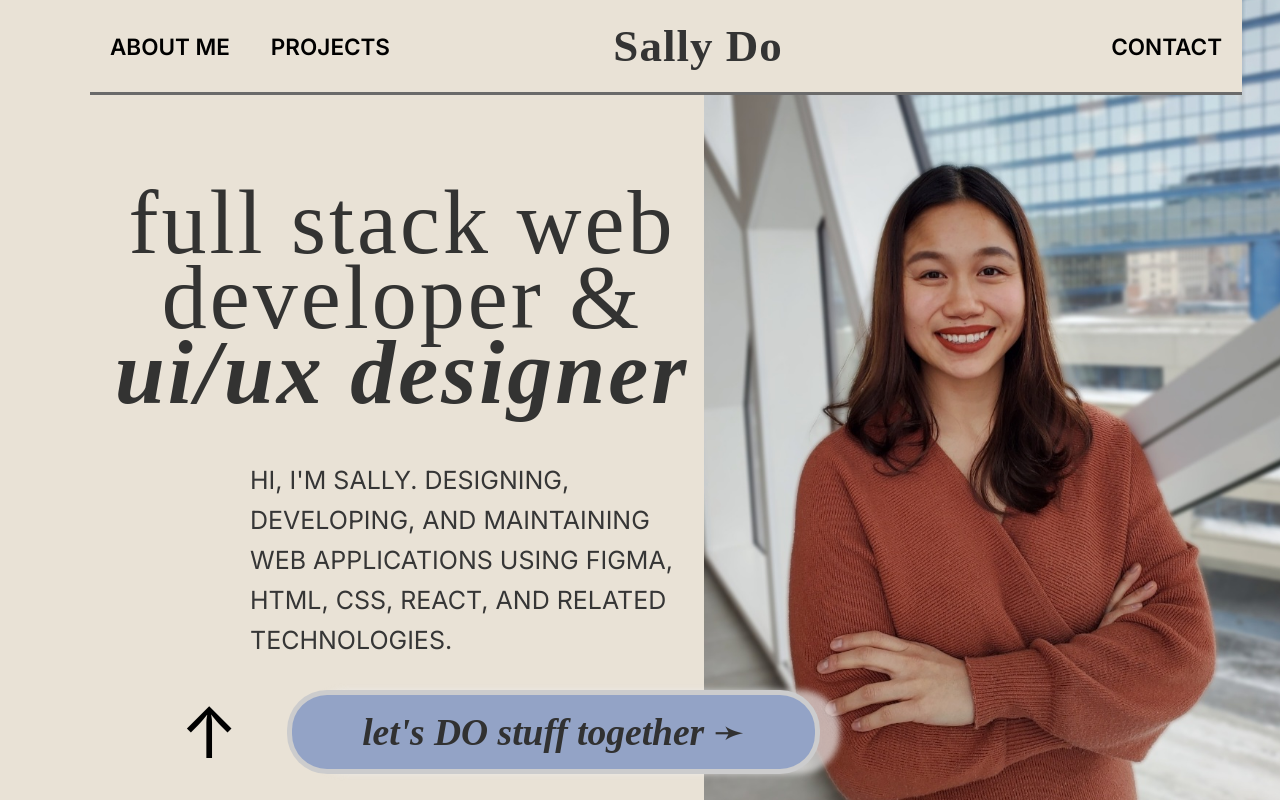
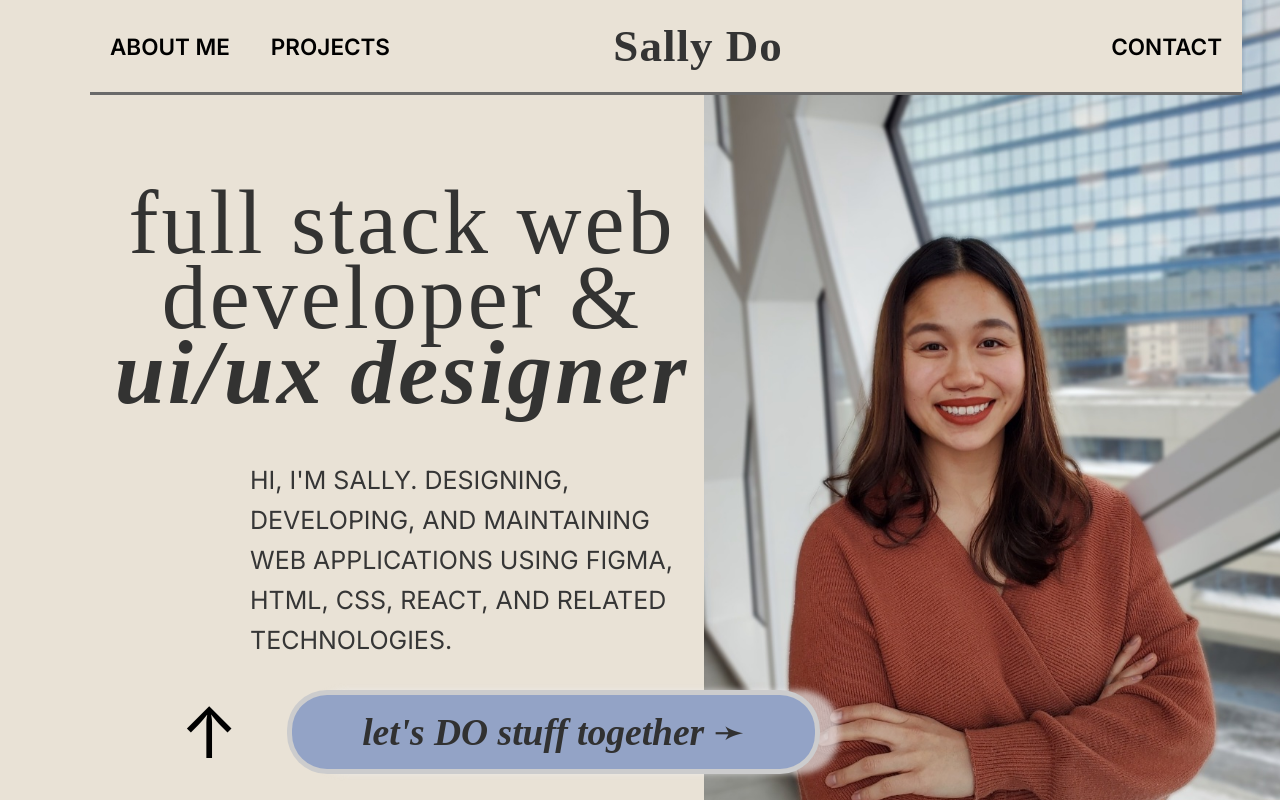
Before and after one commit to sallydough/sally-do-portfolio, a React (Vite) app: page / in a window 1280 px wide. Built offline with nearby package versions, Linux system fonts and the light colour scheme; a web font is replaced by a local one.

Commit message:
edit about photo

```diff
--- a/src/components/About/about.css
+++ b/src/components/About/about.css
@@ -106,6 +106,6 @@ margin-block-end: 0em;
   height: 120vh;
   width: 45vw;
   position: relative;
-  top: -30%;
+  top: -20%;
   z-index: -200;
 }
```
